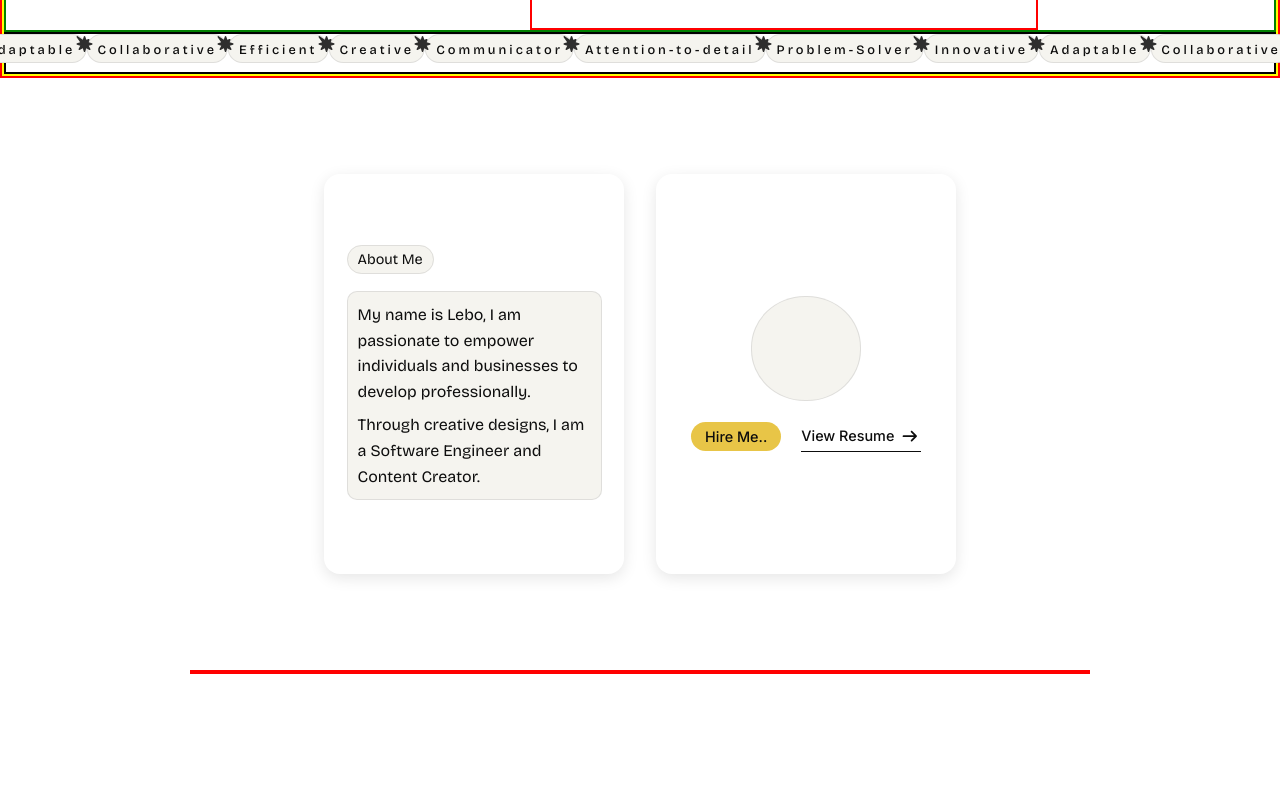
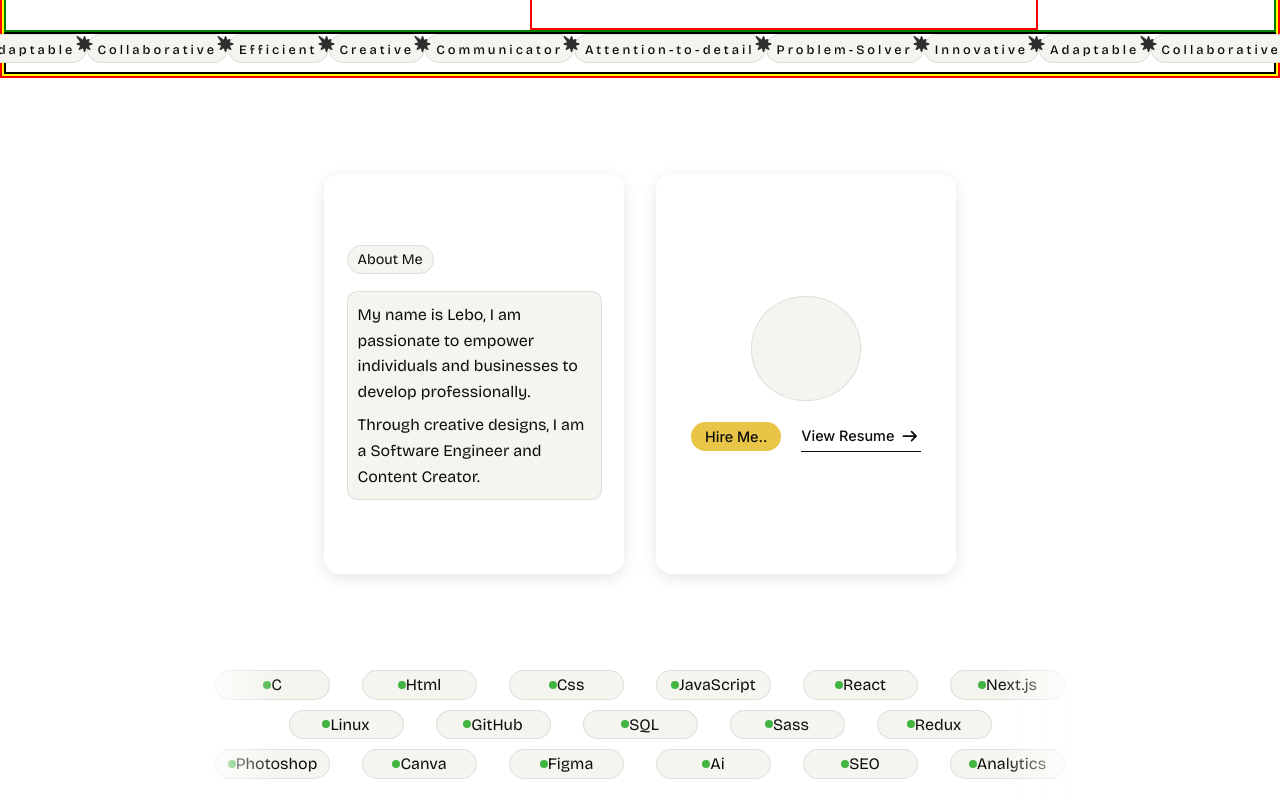
Before and after one commit to Lebo-Madikane/lebo-madikane, a Next.js app: page / in a window 1280 px wide. Shown: the part 722-1522 px from the top of the page. Before the commit the page ends 1496 px from the top, so only its background shows below. Built offline with nearby package versions, Linux system fonts and the light colour scheme.

Commit message:
build and style skills section

```diff
--- a/src/components/About/About.js
+++ b/src/components/About/About.js
@@ -66,6 +66,12 @@ export default function About() {
         return () => window.removeEventListener('resize', recalcOffset);
     }, [recalcOffset]);
 
+    const skills = {
+        skillsOne: ['C', 'Html', 'Css', 'JavaScript', 'React', 'Next.js'],
+        skillsTwo: ['Linux', 'GitHub', 'SQL', 'Sass', 'Redux'],
+        skillsThree: ['Photoshop', 'Canva', 'Figma', 'Ai', 'SEO', 'Analytics'],
+    };
+
     return (
         <section className={styles.about}>
             <div
@@ -122,7 +128,27 @@ export default function About() {
                     <FontAwesomeIcon icon={faChevronRight} />
                 </button>
             </div>
-            <div className={styles.skills}></div>
+            <div className={styles.skillsSection}>
+                <div className={styles.sideFadeLeft}></div>
+                <div className={styles.skillsContainer}>
+                    <div className={`${styles.skillsBg} ${styles.skillsOne}`}>
+                        {skills.skillsOne.map((skill) =>
+                            <div key={skill} className={styles.skillName}><div className={styles.dotted}></div><h7>{skill}</h7></div>
+                        )}
+                    </div>
+                    <div className={`${styles.skillsBg} ${styles.skillsTwo}`}>
+                        {skills.skillsTwo.map((skill) =>
+                            <div key={skill} className={styles.skillName}><div className={styles.dotted}></div><h7>{skill}</h7></div>
+                        )}
+                    </div>
+                    <div className={`${styles.skillsBg} ${styles.skillsThree}`}>
+                        {skills.skillsThree.map((skill) =>
+                            <div key={skill} className={styles.skillName}><div className={styles.dotted}></div><h7>{skill}</h7></div>
+                        )}
+                    </div>
+                </div>
+                <div className={styles.sideFadeRight}></div>
+            </div>
         </section>
     );
 }
--- a/src/components/About/About.module.scss
+++ b/src/components/About/About.module.scss
@@ -173,9 +173,57 @@
         }
     }
 
-    .skills {
+    .skillsSection {
         width: 900px;
+        height: 130px;
         margin: 0 auto;
-        border: 2px solid red;
+        position: relative;
+        display: flex;
+        justify-content: space-between;
+
+        .sideFadeLeft {
+            width: 10%;
+            z-index: 10;
+            background: linear-gradient(-90deg, transparent, #FFFFFF);
+        }
+
+        .sideFadeRight {
+            width: 10%;
+            z-index: 10;
+            background: linear-gradient(90deg, transparent, #FFFFFF);
+        }
+
+        .skillsContainer {
+            position: absolute;
+            width: 100%;
+            height: 100%;
+            z-index: 9;
+
+            .skillsBg {
+                margin-bottom: 10px;
+                display: flex;
+                justify-content: center;
+                gap: 2rem;
+
+                .skillName {
+                    width: 115px;
+                    display: flex;
+                    justify-content: center;
+                    align-items: center;
+                    gap: 2;
+                    padding: 1px 10px;
+                    border: 1px solid rgba(180, 180, 180, 0.35);
+                    border-radius: 20px;
+                    background-color: var(--ivory);
+
+                    .dotted {
+                        width: 8px;
+                        height: 8px;
+                        background-color: rgb(65, 180, 65);
+                        border-radius: 49%;
+                    }
+                }
+            }
+        }
     }
 }
```
